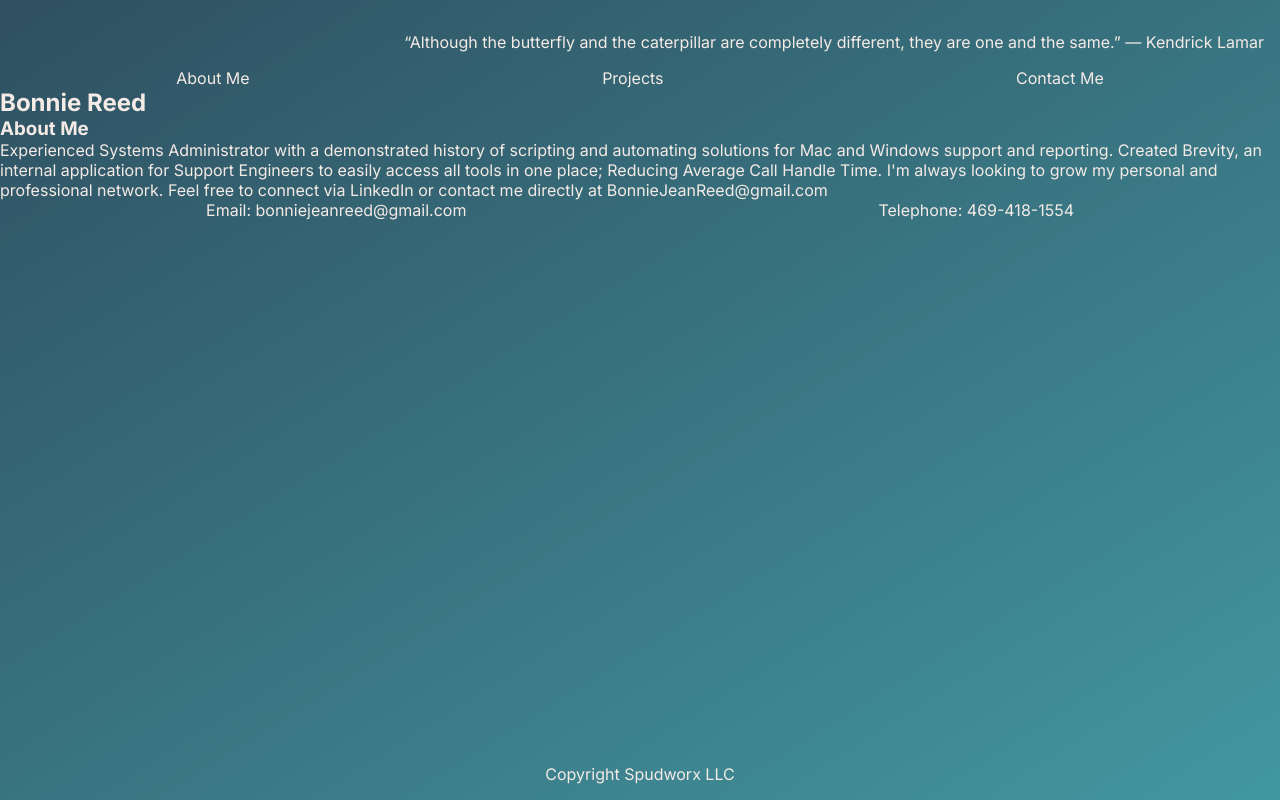
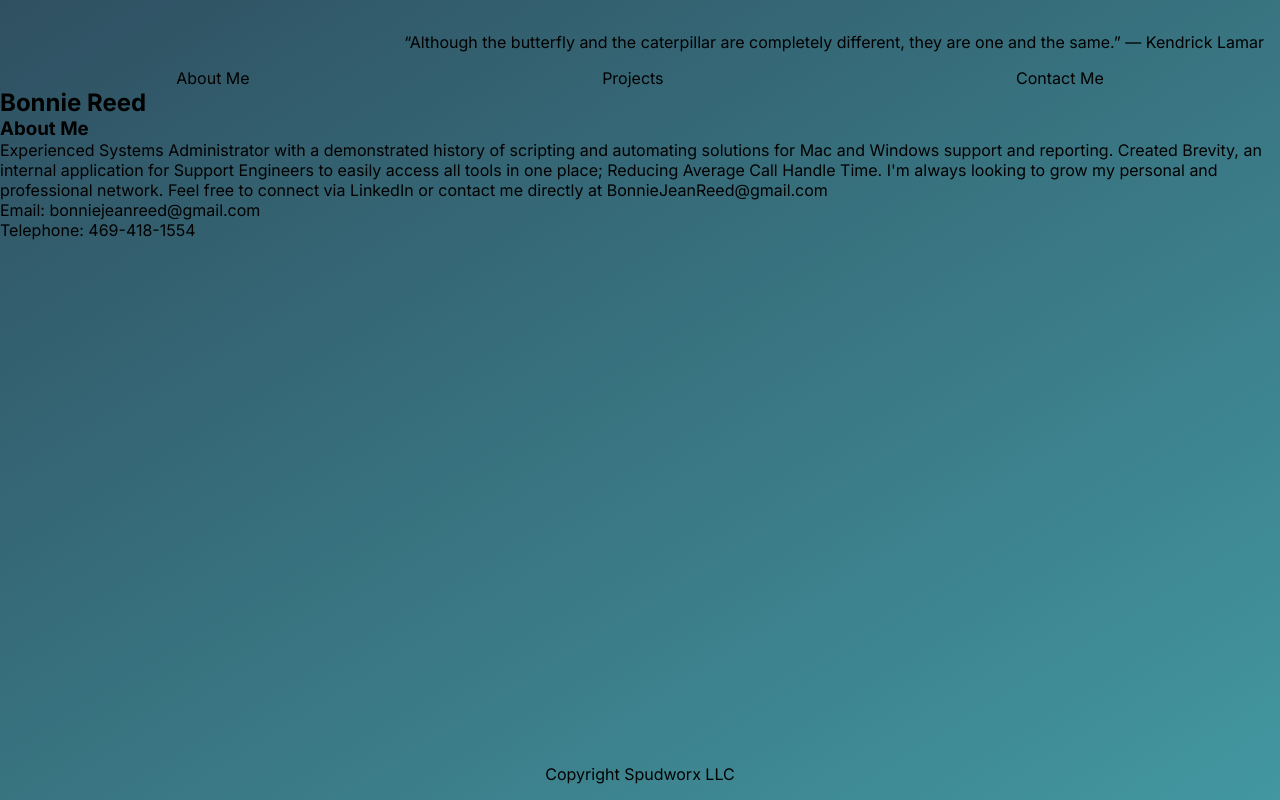
Before and after one commit to bonniereed/Portfolio, a Next.js app: page / in a window 1280 px wide. Built offline with nearby package versions, Linux system fonts and the light colour scheme.

Commit message:
replaced css with inline styling

```diff
--- a/src/app/components/Footer.js
+++ b/src/app/components/Footer.js
@@ -2,7 +2,7 @@ import React from 'react';
 
 function Footer() {
     return(
-      <footer className='footer'>Copyright Spudworx LLC</footer>
+      <div style={{ position: 'absolute', left:0, right:0, bottom:0, height:'[footer-height]', display:'flex', justifyContent: 'center', marginBottom:'1em' }}>Copyright Spudworx LLC</div>
     )
 }
 
--- a/src/app/components/Header.js
+++ b/src/app/components/Header.js
@@ -4,7 +4,7 @@ import React from 'react';
 
 function Header () {
     return(
-        <div className='quote'>
+        <div style={{ paddingTop:'2em', paddingBottom: '1em', paddingRight:'1em', display:'flex', justifyContent:'right' }}>
   <span className="#">
   “Although the butterfly and the caterpillar are completely different, they are one and the same.” — Kendrick Lamar
   </span>
--- a/src/app/components/Helm.js
+++ b/src/app/components/Helm.js
@@ -10,8 +10,8 @@ function Helm() {
     return(
         <nav class="navbar">
         <div class="container-fluid">
-            <ul>
-                <li>
+            <ul style={{listStyleType:'none', display:'flex', justifyContent:'space-around', margin:0, padding:0}}>
+                <li style={{color:'inherit', textDecoration:'none'}}>
                 <a  onClick={() => setContent(About)} >About Me</a></li>
                 <a onClick={() => setContent(Projects)} >Projects</a>
                 <a onClick={() => setContent(Contact)} >Contact Me</a>
--- a/src/app/globals.css
+++ b/src/app/globals.css
@@ -1,6 +1,4 @@
-:root { background-image: linear-gradient(to bottom right, #2F5061,#4297A0);
-  color:#F4EAE6;
-}
+
 
 * {
   box-sizing: border-box;
@@ -25,32 +23,6 @@ body {
     rgb(var(--background-start-rgb));
 }
 
-a {
-  color: inherit;
-  text-decoration: none;
-}
-ul {
-  list-style-type: none;
-  display:flex;
-  justify-content: space-around;
-  margin: 0;
-  padding: 0;
-}
-.quote{
-  padding-top: 2em;
-  padding-bottom: 1em;
-  padding-right: 1em;
-  display: flex;
-  justify-content:right;
-}
-.footer {
-  position: absolute;
-  left: 0 ; right: 0; bottom: 0;
-  height:[footer-height];
-  display:flex;
-  justify-content: center;
-  margin-bottom: 1em;
-}
 @media (prefers-color-scheme: dark) {
   html {
     color-scheme: dark;
--- a/src/app/layout.js
+++ b/src/app/layout.js
@@ -11,7 +11,8 @@ export const metadata = {
 export default function RootLayout({ children }) {
   return (
     <html lang="en">
-      <body className={inter.className}>{children}
+      <body style={{
+backgroundImage: "linear-gradient(to bottom right, #2F5061,#4297A0)"}} className={inter.className}>{children}
       </body>
     </html>
   )
```
